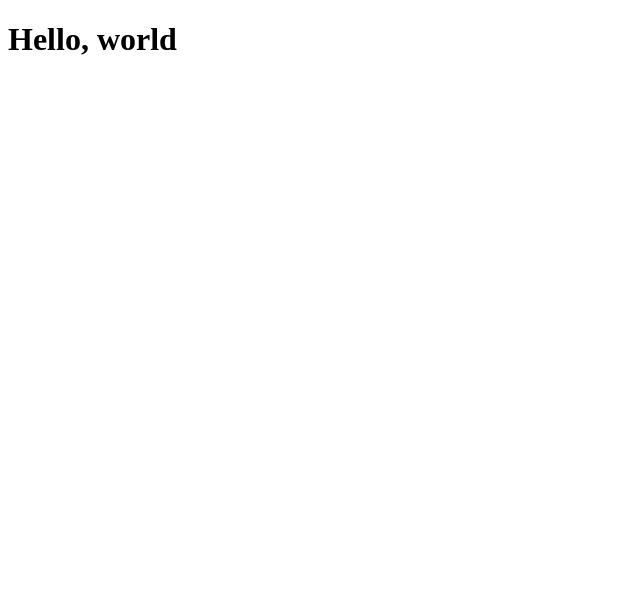
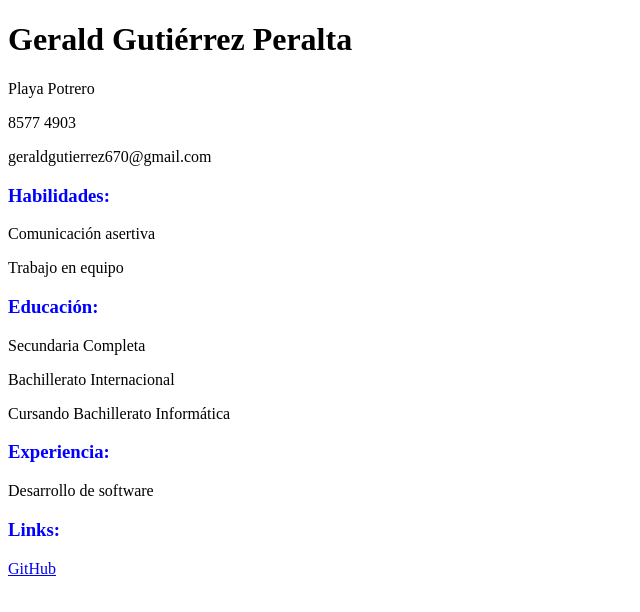
Before and after one commit to Gerald0522/Proyecto1, a website: page src/index.html in a window 1280 px wide. Shown: the whole page, without its empty margins (0-640 px from the left). Drawn offline with Linux system fonts and the light colour scheme.

Commit message:
Curriculum

```diff
--- a/package.json
+++ b/package.json
@@ -6,7 +6,7 @@
   "scripts": {
     "dev": "servor src/ index.html 1234 --reload",
     "build": "echo 'Build script'",
-    "deploy": "echo 'Deploy script'"
+    "deploy": "gh-pages -d src/"
   },
   "keywords": [],
   "author": "",
@@ -20,6 +20,7 @@
   },
   "type": "module",
   "devDependencies": {
+    "gh-pages": "^6.3.0",
     "servor": "^4.0.2"
   }
 }
--- a/src/index.css
+++ b/src/index.css
@@ -0,0 +1,3 @@
+h3{
+    color: blue;
+}
--- a/src/index.html
+++ b/src/index.html
@@ -1,11 +1,44 @@
 <!DOCTYPE html>
 <html lang="en">
+    <link rel="stylesheet" href="index.css">
 <head>
     <meta charset="UTF-8">
     <meta name="viewport" content="width=-, initial-scale=1.0">
-    <title>Document</title>
+    <title>Curriculum Vitae</title>
+
 </head>
 <body>
-    <h1>Hello, world</h1>
+    <h1>Gerald Gutiérrez Peralta</h1>
+
+    <div infoPersonal>
+        <p>Playa Potrero</p>
+        <p>8577 4903</p>
+        <p>geraldgutierrez670@gmail.com</p>
+
+    </div>
+
+    <div habilidades>
+        <h3>Habilidades:</h3>
+        <p>Comunicación asertiva</p>
+        <p>Trabajo en equipo</p>
+    </div>
+
+    <div educacion>
+        <h3>Educación:</h3>
+        <p>Secundaria Completa</p>
+        <p>Bachillerato Internacional</p>
+        <p>Cursando Bachillerato Informática</p>
+
+    </div>
+
+    <div experiencia>
+        <h3>Experiencia:</h3>
+        <p>Desarrollo de software</p>
+    </div>
+
+    <div links>
+        <h3>Links:</h3>
+        <p><a href="https://github.com/geraldgutierrez">GitHub</a></p>
+    </div>
 </body>
 </html>
```
Also changed, not shown: pnpm-lock.yaml.
